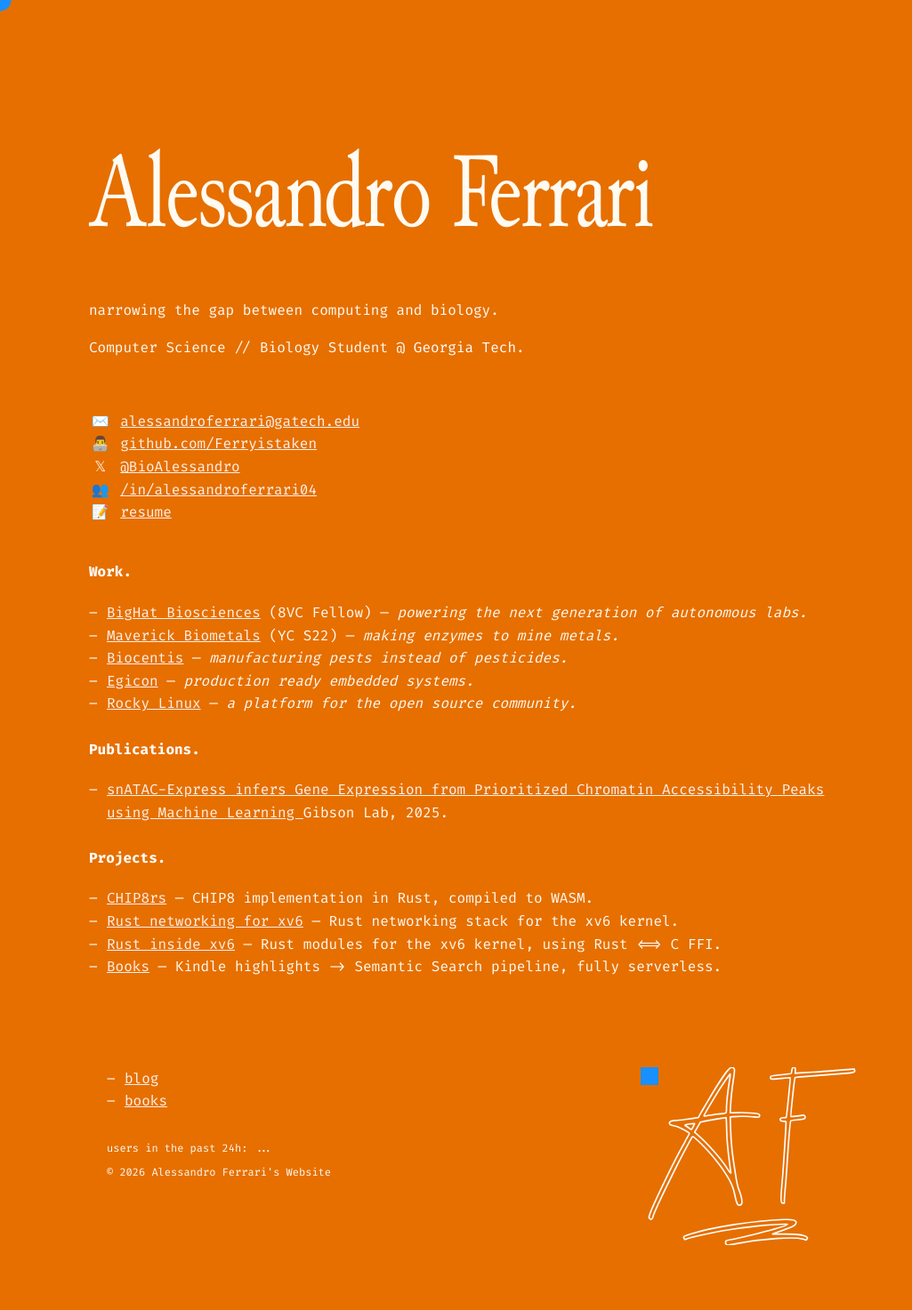
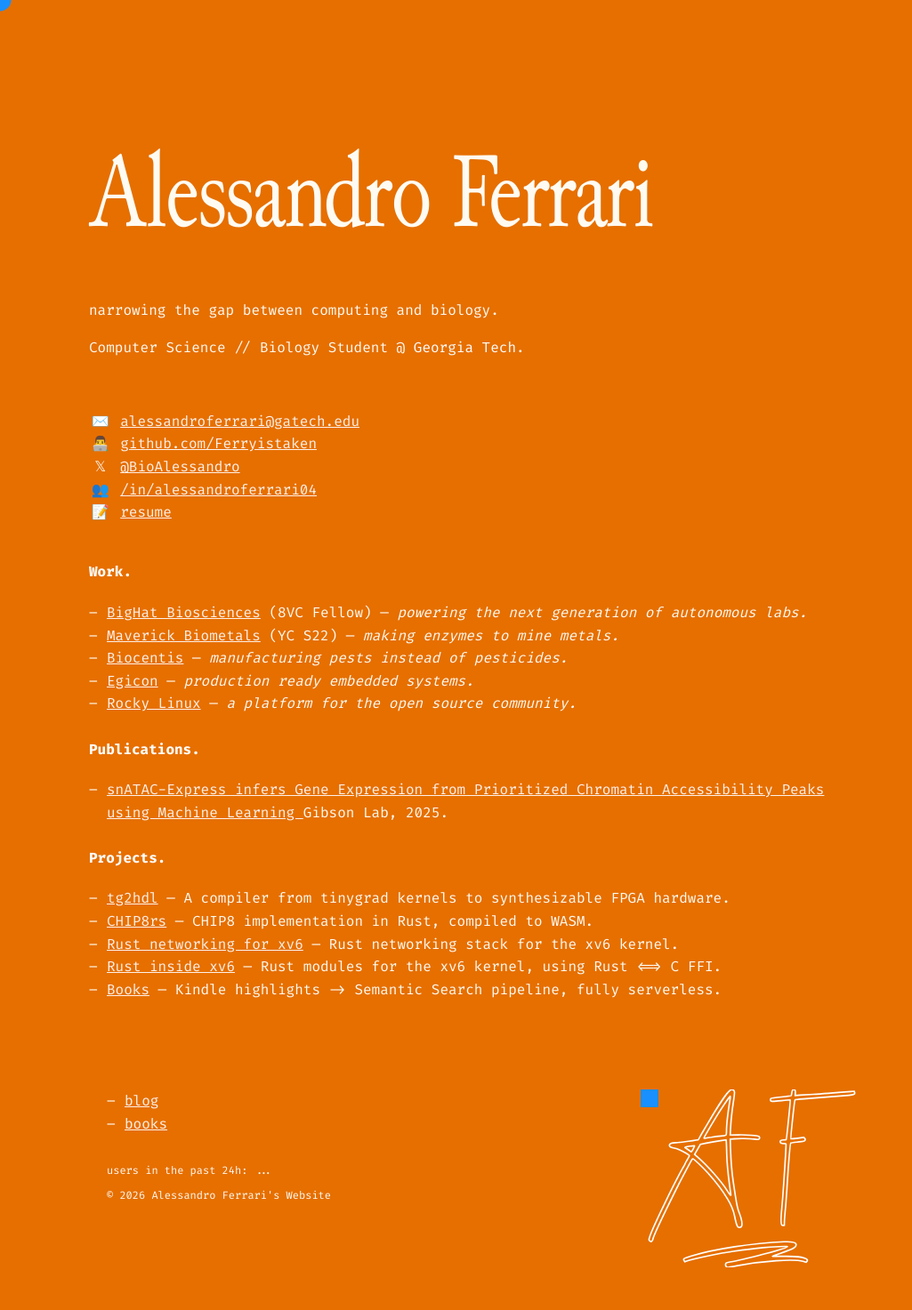
Before and after one commit to Ferryistaken/website, a Jekyll site: the page built from index.md, in a window 1280 px wide. Shown: the whole page at 89% size, without its empty margins (0-1025 px from the left). Built offline with Jekyll 4.4.1, drawn with Linux system fonts in a browser that asks for light colours; some web fonts are replaced; before the commit the page ends 1448 px from its top, so only the background shows below that.

Commit message:
added tg2hdl

```diff
--- a/_layouts/new.html
+++ b/_layouts/new.html
@@ -340,6 +340,9 @@
       <b>Projects.</b>
     </div>
     <ul style="list-style: none; display: flex; flex-direction: column; align-items: flex-start; max-width: 90vh; width: 100%;">
+      <li style="width: 100%; overflow-wrap: anywhere;">
+        <a href="https://tg2hdl.alessandroferrari.live/" target="_blank">tg2hdl</a> — A compiler from tinygrad kernels to synthesizable FPGA hardware.
+      </li>
       <li style="width: 100%; overflow-wrap: anywhere;">
         <a href="https://chip8rs.alessandroferrari.live/" target="_blank">CHIP8rs</a> — CHIP8 implementation in Rust, compiled to WASM.
       </li>
```
